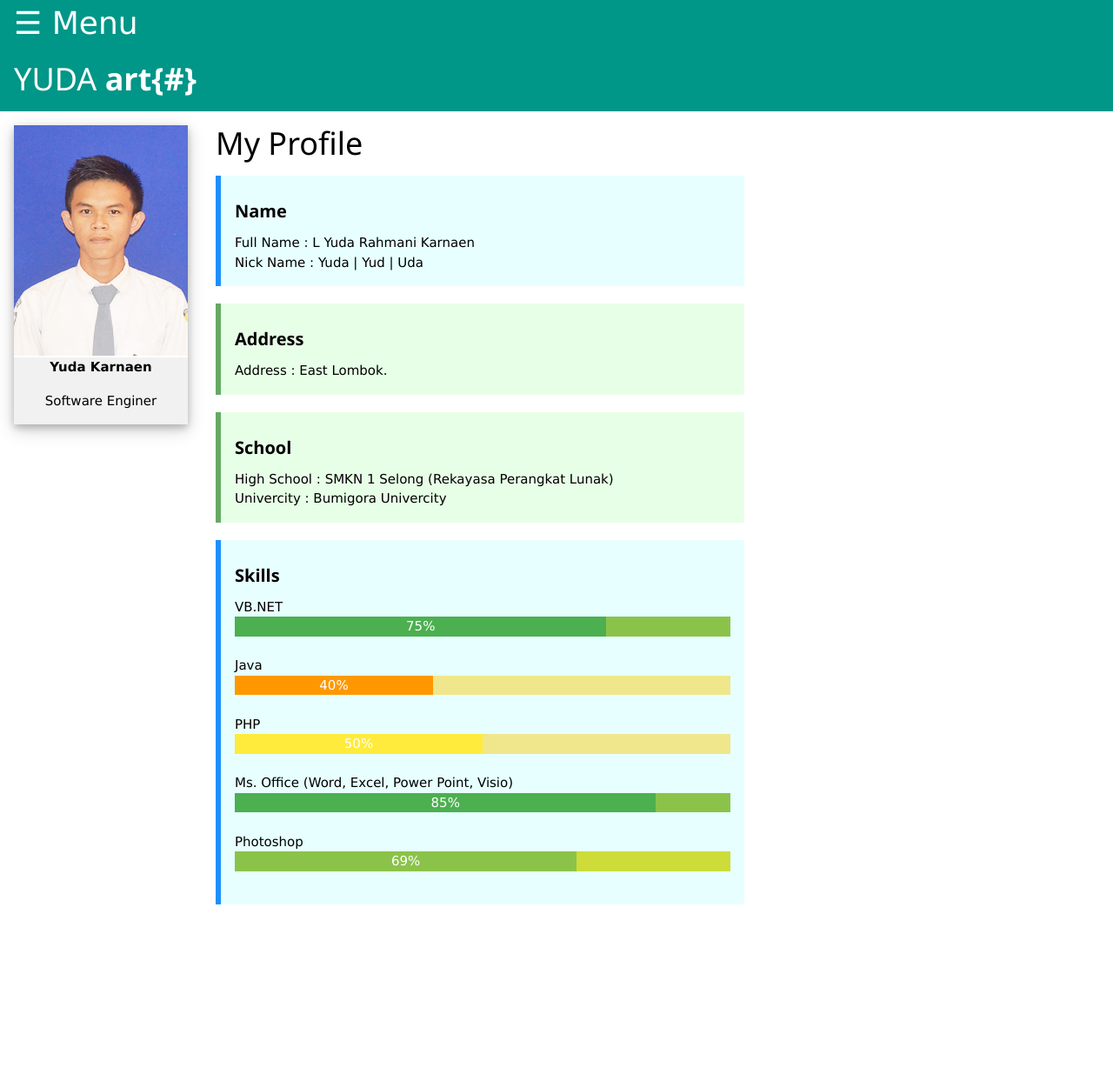
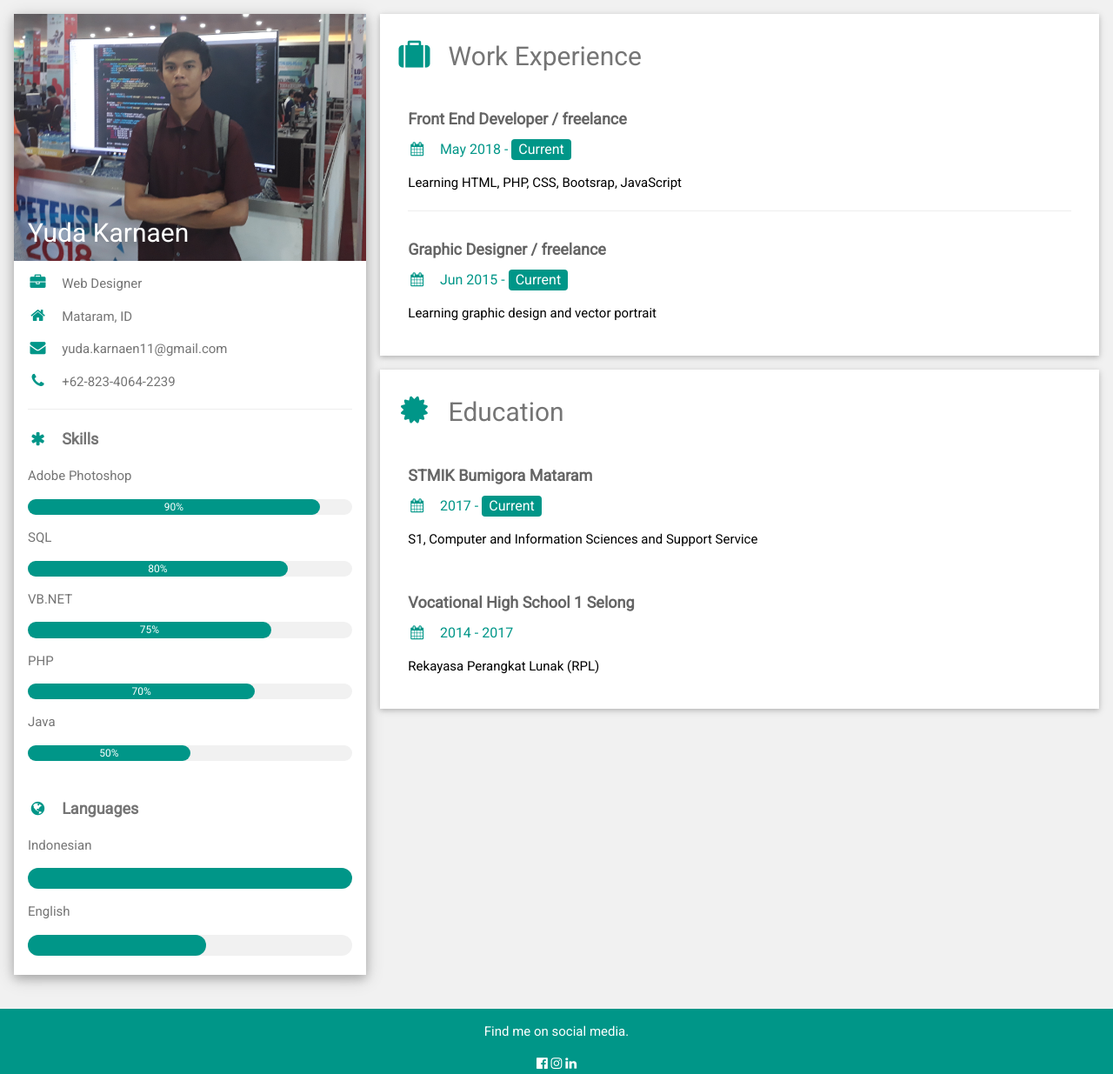
Before and after one commit to yudartcode/yudartcode.github.io, a plain HTML site: page index.html in a window 1280 px wide. Shown: the top 1235 px of the page at 87% size. Before the commit the page ends 1061 px from the top, so only its background shows below. Drawn offline with nearby package versions, Linux system fonts and the light colour scheme.

Commit message:
CV Website new

```diff
--- a/index.html
+++ b/index.html
@@ -1,250 +1,128 @@
 <!DOCTYPE html>
 <html>
-    <head>
-        <title>YUDA ART CODE</title>
-    </head>
+<title>W3.CSS Template</title>
+<meta charset="UTF-8">
 <meta name="viewport" content="width=device-width, initial-scale=1">
-    <link rel="stylesheet" href="lib/w3.css">
-    <link rel="stylesheet" href="http://cdnjs.cloudflare.com/ajax/libs/font-awesome/4.4.0/css/font-awesome.min.css">
-<body>
+<link rel="stylesheet" href="https://www.w3schools.com/w3css/4/w3.css">
+<link rel='stylesheet' href='https://fonts.googleapis.com/css?family=Roboto'>
+<link rel="stylesheet" href="https://cdnjs.cloudflare.com/ajax/libs/font-awesome/4.7.0/css/font-awesome.min.css">
 <style>
-        /* CSS Index */
-        body {
-            background-color: white;
-            }
-        .rangka {
-            width:auto;
-            height:auto;
-            }
-        .menu1{
-            height: 100px;
-            background-color: teal;
-            line-height: 100px;
-            height: 50px;
-            line-height: 50px;
-            }
-        /* CSS Menu */
-        *{
-            padding: 0;
-            margin: 0;
-        }
-        ul.nav{
-            position: fixed;
-            text-decoration: none;
-            font-family: "Segoe UI";
-            }
-        ul.nav li{
-            list-style-type:none;
-            display:inline-block;
-            width:110px;
-            cursor:pointer;
-            text-align:center;
-            text-decoration:none;
-        }
-        ul.nav li:hover{
-            border-bottom: 1px solid teal;
-        }
-        ul.subnav{
-            display:none;
-            text-decoration:none;
-            height: 30px;
-        }
-        ul.subnav li{
-            display:block;
-            width:170px;
-            text-align:left;
-            padding-left:20px;
-            text-decoration:none;
-        }
-        ul.nav li:hover ul.subnav{
-            display:block;
-            position:absolute;
-        }
-        a {
-            text-decoration:none;
-            font-family: "Segoe UI";
-            }
-        input[type=text] {
-            width: 130px;
-            border-radius: 4px;
-            background-color: white;
-            background-repeat: no-repeat;
-            -webkit-transition: width 0.4s ease-in-out;
-            transition: width 0.4s ease-in-out;
-            margin: 10px;
-        }
+html,body,h1,h2,h3,h4,h5,h6 {font-family: "Roboto", sans-serif}
+</style>
+<body class="w3-light-grey">
 
-        input[type=text]:focus {
-            width: 90%;
-        }
-        text {
-            font-family: "Segoe UI";
-        }
-        h7{font-size:12px;}
-        .margin-bawah {
-            margin-bottom: 20px;
-        }
-    </style>
-<!--
-/*
-								/////////////////////////////////////////////////////////
-								//                                                     //
-								// 	Template Name: VectorEverywhere					   //
-								// 	Template Version: 1.0 							   //
-								//  Designer: Yuda Karnaen  						   //
-								//  Company: SMKN 1 SELONG							   //
-								//  All rights are Strictly Reserved  				   //
-								//                                                     //
-	   							/////////////////////////////////////////////////////////
-*/-->
-<!-- start rangka -->
-<div class="rangka">
-    <!-- start menu -->
-	<!-- <div class="menu1 w3-col">
-		<ul class="w3-sidenav w3-col">
-			<a href="https://yudartcode.github.io"><li>Home</li></a>
-			<li>Find Me »
-				<ul class="subnav">
-                    <a href="https://github.com/yudartcode"><li>Github</li></a>
-                    <a href="https://facebook.com/yuda.karnaen11"><li>Facebook</li></a>
-                    <a href="https://instagram.com/yudakarnaen11"><li>Instagram</li></a>
-				</ul>
-            </li>
-            <li>Contac »
-                <ul class="subnav">
-                    <a href="#"><li>Gmail</li></a>
-                    <a href="https://bit.ly/l-yrk"><li>WhatsApp</li></a>
-                </ul>
-            </li>
-		</ul>
-    </div>  -->
-    <!-- end menu -->
+<!-- Page Container -->
+<div class="w3-content w3-margin-top" style="max-width:1400px;">
 
-    <!-- start w3 left nav -->
-    <nav class="w3-sidenav w3-light-grey w3-animate-left" style="display:none;z-index:5">
-        <a href="javascript:void(0)" onclick="w3_close()" class="w3-padding-16 w3-xlarge w3-red">Close ×</a>
-            <form>
-                <input type="text" name="search" placeholder="Search.." class="w3-input w3-light-grey">
-            </form>
-            <a href="https://yudartcode.github.io">Home</a>
-            <div class="w3-dropdown-hover">
-                <a href="#">Find Me »<i class="fa fa-caret-down"></i></a>
-                <div class="w3-dropdown-content w3-white w3-card-4">
-                    <a href="https://github.com/yudartcode">Github</a>
-                    <a href="https://facebook.com/yuda.karnaen11">Facebook</a>
-                    <a href="https://instagram.com/yudakarnaen11">Instagram</a>
+  <!-- The Grid -->
+  <div class="w3-row-padding">
+
+    <!-- Left Column -->
+    <div class="w3-third">
+
+      <div class="w3-white w3-text-grey w3-card-4">
+        <div class="w3-display-container">
+          <img src="image\Gambar1.jpg" style="width:100%" alt="Avatar">
+          <div class="w3-display-bottomleft w3-container w3-text-white">
+            <h2>Yuda Karnaen</h2>
           </div>
         </div>
-            <div class="w3-dropdown-hover">
-                <a href="#">Contac »<i class="fa fa-caret-down"></i></a>
-                <div class="w3-dropdown-content w3-white w3-card-4">
-                    <a href="#">Gmail</a>
-                    <a href="https://bit.ly/l-yrk">WhatsApp</a>
+        <div class="w3-container">
+          <p><i class="fa fa-briefcase fa-fw w3-margin-right w3-large w3-text-teal"></i>Web Designer</p>
+          <p><i class="fa fa-home fa-fw w3-margin-right w3-large w3-text-teal"></i>Mataram, ID</p>
+          <p><a href="https://mail.google.com" style="text-decoration: none"><i class="fa fa-envelope fa-fw w3-margin-right w3-large w3-text-teal"></i>yuda.karnaen11@gmail.com</a></p>
+          <p><a href="https://api.whatsapp.com/send?phone=6282340642239&text=" style="text-decoration: none"><i class="fa fa-phone fa-fw w3-margin-right w3-large w3-text-teal"></i>+62-823-4064-2239</a></p>
+          <hr>
+
+          <p class="w3-large"><b><i class="fa fa-asterisk fa-fw w3-margin-right w3-text-teal"></i>Skills</b></p>
+          <p>Adobe Photoshop</p>
+          <div class="w3-light-grey w3-round-xlarge w3-small">
+            <div class="w3-container w3-center w3-round-xlarge w3-teal" style="width:90%">90%</div>
+          </div>
+          <p>SQL</p>
+          <div class="w3-light-grey w3-round-xlarge w3-small">
+            <div class="w3-container w3-center w3-round-xlarge w3-teal" style="width:80%">80%</div>
+          </div>
+          <p>VB.NET</p>
+          <div class="w3-light-grey w3-round-xlarge w3-small">
+            <div class="w3-container w3-center w3-round-xlarge w3-teal" style="width:75%">
+              <div class="w3-center w3-text-white">75%</div>
             </div>
           </div>
-    </nav>
+          <p>PHP</p>
+          <div class="w3-light-grey w3-round-xlarge w3-small">
+            <div class="w3-container w3-center w3-round-xlarge w3-teal" style="width:70%">70%</div>
+          </div>
+          <p>Java</p>
+          <div class="w3-light-grey w3-round-xlarge w3-small">
+            <div class="w3-container w3-center w3-round-xlarge w3-teal" style="width:50%">50%</div>
+          </div>
+          <br>
 
-    <div id="main">
-        <header class="w3-container w3-teal">
-            <span class="w3-opennav w3-xxlarge" onclick="w3_open()">&#9776; Menu</span>
-            <h1>YUDA <strong>art{#}</strong></h1>
-        </header>
+          <p class="w3-large w3-text-theme"><b><i class="fa fa-globe fa-fw w3-margin-right w3-text-teal"></i>Languages</b></p>
+          <p>Indonesian</p>
+          <div class="w3-light-grey w3-round-xlarge">
+            <div class="w3-round-xlarge w3-teal" style="height:24px;width:100%"></div>
           </div>
-                <script>
-                function w3_open() {
-                  document.getElementById("main").style.marginLeft = "20%";
-                  document.getElementsByClassName("w3-sidenav")[0].style.width = "20%";
-                  document.getElementsByClassName("w3-sidenav")[0].style.display = "block";
-                  document.getElementsByClassName("w3-opennav")[0].style.display = 'none';
-                }
-                function w3_close() {
-                  document.getElementById("main").style.marginLeft = "0%";
-                  document.getElementsByClassName("w3-sidenav")[0].style.display = "none";
-                  document.getElementsByClassName("w3-opennav")[0].style.display = "inline-block";
-                }
-                </script>
-    <!-- end e3 left nav -->
-    <!-- isinya -->
-    <!-- foto -->
-    <div class="w3-card-4 w3-margin w3-half" style="width:200px">
-        <img src="image/Yuda-Karnaen.jpg" alt="Person" style="width:100%">
-        <div class="w3-container w3-center w3-light-grey">
-            <P><strong>Yuda Karnaen</strong></P>
-            <p class="w3-padding-16"h7>Software Enginer</h7></p>
+          <p>English</p>
+          <div class="w3-light-grey w3-round-xlarge">
+            <div class="w3-round-xlarge w3-teal" style="height:24px;width:55%"></div>
+          </div>
+          <br>
+        </div>
+      </div><br>
+
+    <!-- End Left Column -->
+    </div>
+
+    <!-- Right Column -->
+    <div class="w3-twothird">
+
+      <div class="w3-container w3-card w3-white w3-margin-bottom">
+        <h2 class="w3-text-grey w3-padding-16"><i class="fa fa-suitcase fa-fw w3-margin-right w3-xxlarge w3-text-teal"></i>Work Experience</h2>
+        <div class="w3-container">
+          <h5 class="w3-opacity"><b>Front End Developer / freelance</b></h5>
+          <h6 class="w3-text-teal"><i class="fa fa-calendar fa-fw w3-margin-right"></i>May 2018 - <span class="w3-tag w3-teal w3-round">Current</span></h6>
+          <p>Learning HTML, PHP, CSS, Bootsrap, JavaScript</p>
+          <hr>
+        </div>
+        <div class="w3-container">
+          <h5 class="w3-opacity"><b>Graphic Designer / freelance</b></h5>
+          <h6 class="w3-text-teal"><i class="fa fa-calendar fa-fw w3-margin-right"></i>Jun 2015 - <span class="w3-tag w3-teal w3-round">Current</span></h6>
+          <p>Learning graphic design and vector portrait </p><br>
         </div>
       </div>
-    <!-- end foto -->
-    <!-- mid -->
-    <div class="w3-container w3-half">
-        <!-- profil -->
-        <h1>My Profile</h1>
-        <div class="w3-container w3-pale-blue w3-leftbar w3-border-blue w3-padding-16 margin-bawah">
-            <h4><strong>Name</strong></h4>
-        <p>
-            Full Name : L Yuda Rahmani Karnaen
-            <br>
-            Nick Name : Yuda | Yud | Uda
-            <br>
-        </p>
+
+      <div class="w3-container w3-card w3-white">
+        <h2 class="w3-text-grey w3-padding-16"><i class="fa fa-certificate fa-fw w3-margin-right w3-xxlarge w3-text-teal"></i>Education</h2>
+        <div class="w3-container">
+          <h5 class="w3-opacity"><b>STMIK Bumigora Mataram</b></h5>
+          <h6 class="w3-text-teal"><i class="fa fa-calendar fa-fw w3-margin-right"></i>2017 - <span class="w3-tag w3-teal w3-round">Current</span></h6>
+          <p>S1, Computer and Information Sciences and Support Service</p><br>
+        </div>
+        <div class="w3-container">
+          <h5 class="w3-opacity"><b>Vocational High School 1 Selong</b></h5>
+          <h6 class="w3-text-teal"><i class="fa fa-calendar fa-fw w3-margin-right"></i>2014 - 2017</h6>
+          <p>Rekayasa Perangkat Lunak (RPL)</p><br>
+        </div>
       </div>
 
-        <div class="w3-container w3-pale-green w3-leftbar w3-border-green w3-padding-16 margin-bawah">
-            <h4><strong>Address</strong></h4>
-        <p>
-            Address : East Lombok.
-            <br>
-        </p>
+    <!-- End Right Column -->
     </div>
 
-        <div class="w3-container w3-pale-green w3-leftbar w3-border-green w3-padding-16 margin-bawah">
-            <h4><strong>School</strong></h4>
-        <p>
-            High School : SMKN 1 Selong (Rekayasa Perangkat Lunak)
-            <br>
-            Univercity : Bumigora Univercity
-        </p>
+  <!-- End Grid -->
   </div>
 
-        <div class="w3-container w3-pale-blue w3-leftbar w3-border-blue w3-padding-16 margin-bawah">
-            <h4><strong>Skills</strong></h4>
-        <p>
-            VB.NET
-            <div class="w3-progress-container w3-light-green">
-            <div id="myBar" class="w3-progressbar w3-green" style="width:75%">
-                <div class="w3-center w3-text-white">75%</div>
+  <!-- End Page Container -->
 </div>
-            </div><br>
-            Java
-            <div class="w3-progress-container w3-khaki">
-            <div id="myBar" class="w3-progressbar w3-orange" style="width:40%">
-                <div class="w3-center w3-text-white">40%</div>
-            </div>
-            </div><br>
-            PHP
-            <div class="w3-progress-container w3-khaki">
-            <div id="myBar" class="w3-progressbar w3-yellow" style="width:50%">
-                <div class="w3-center w3-text-white">50%</div>
-            </div>
-            </div><br>
-            Ms. Office (Word, Excel, Power Point, Visio)
-            <div class="w3-progress-container w3-light-green">
-            <div id="myBar" class="w3-progressbar w3-green" style="width:85%">
-                <div class="w3-center w3-text-white">85%</div>
-            </div>
-            </div><br>
-            Photoshop
-            <div class="w3-progress-container w3-lime">
-            <div id="myBar" class="w3-progressbar w3-light-green" style="width:69%">
-                <div class="w3-center w3-text-white">69%</div>
-            </div>
-            </div><br>
-        </p>
-        </div>
-        <!-- end profil -->
-    </div>
-    <!-- end mid -->
-    <!-- end isi -->
-</div>
-<!-- end rangka -->
+
+<footer class="w3-container w3-teal w3-center w3-margin-top">
+  <p>Find me on social media.</p>
+  <a href="http://facebook.com/yuda.karnaen11"><i class="fa fa-facebook-official w3-hover-opacity"></i></a>
+  <a href="http://instagram.com/yudakarnaen11"><i class="fa fa-instagram w3-hover-opacity"></i></a>
+  <a href="http://linkedin.com/in/yuda-karnaen-3b1421138"><i class="fa fa-linkedin w3-hover-opacity"></i></a>
+  <p>Powered by <a href="https://www.w3schools.com/w3css/default.asp" target="_blank">w3.css</a></p>
+</footer>
+
 </body>
 </html>
```
Also changed, not shown: image/Gambar1.jpg (added), image/Gambar3.jpg (added), image/Menu.jpg (deleted), image/Yuda-Karnaen.jpg (deleted), 2 other files. Lines whose indentation alone changed are shown as unchanged.
